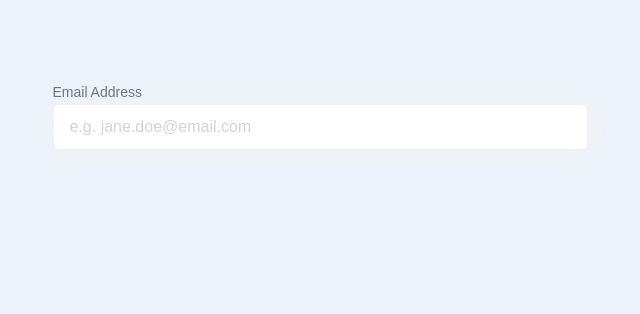
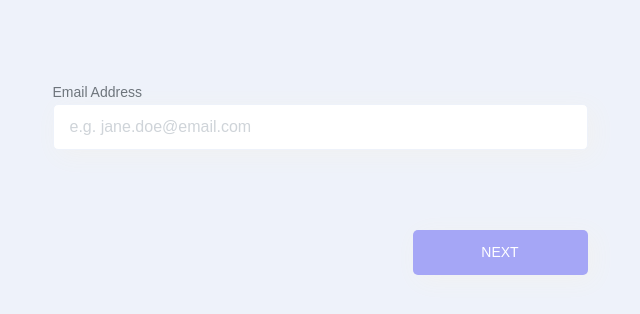
Before and after one commit to cmaddern-stack/COMP30022, a React (Create React App) app in the folder frontend/: page /auth/email in a window 1280 px wide. Shown: the top 314 px of the page, without its empty margins (320-960 px from the left). Built offline with nearby package versions, Linux system fonts and the light colour scheme; a web font is replaced by a local one.

Commit message:
style primary button

```diff
--- a/frontend/src/App.css
+++ b/frontend/src/App.css
@@ -11,6 +11,9 @@
   --light-grey-100: #CFD4D9;
 
   --dark-grey-40: #6E757C;
+
+  --iris-60: #A5A6F6;
+  --iris-80: #7879F1;
 }
 
 .body {
@@ -100,5 +103,34 @@ label {
   max-width: 535px;
   padding: 0;
   display: block;
-  margin: 80px auto;
+  margin: 0px auto;
 }
+
+.auth-form form {
+  margin: 80px 0;
+}
+
+.primary-button{
+  background-color: var(--iris-60);
+  padding: 12px 0px;
+  width: 175px;
+  font-size: 14px;
+  color: white;
+  border-radius: 5px;
+  border: none;
+  box-shadow: 5px 5px 25px var(--light-shadow);
+}
+
+button.primary-button:hover {
+  background-color: var(--iris-80);
+}
+
+button.primary-button:disabled {
+  background-color: var(--light-grey-100);
+  box-shadow: none;
+}
+
+.button-row {
+  width: 100%;
+  text-align: right;
+}
--- a/frontend/src/pages/auth/EnterEmail.js
+++ b/frontend/src/pages/auth/EnterEmail.js
@@ -15,7 +15,7 @@ class EnterEmail extends React.Component {
     render() {
         return (
             <div className="auth-form">
-                <form>
+                <form class>
                     <div className="label">
                         <label for="email">Email Address</label>
                     </div>
@@ -26,6 +26,11 @@ class EnterEmail extends React.Component {
                         onChange={this.changeHandler}
                     />
                 </form>
+                <div className="button-row">
+                    <button className="primary-button" type="button" name="next">
+                        NEXT
+                    </button>
+                </div>
             </div>
         );
     }
```
